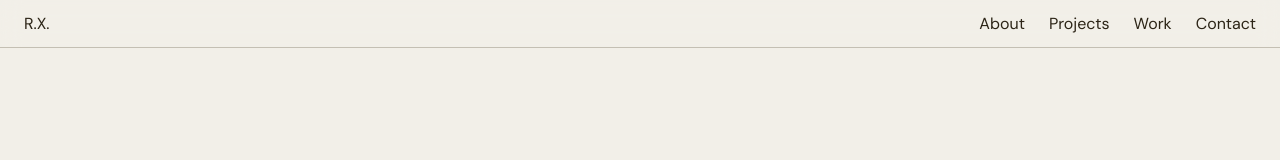
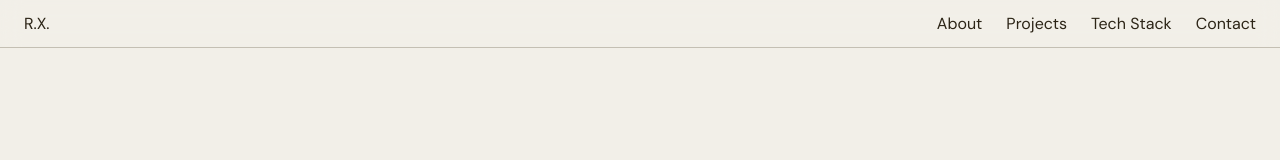
Before and after one commit to Riichxiong99/portfolio, a React (Vite) app: page / in a window 1280 px wide. Shown: the top 160 px of the page. Built offline with nearby package versions, Linux system fonts and the light colour scheme; no server answers.

Commit message:
changed title of work to tech stack

```diff
--- a/src/components/Nav.jsx
+++ b/src/components/Nav.jsx
@@ -11,7 +11,7 @@
       <ul>
         <li><a href="#about">About</a></li>
         <li><a href="#projects">Projects</a></li>
-        <li><a href="#work">Work</a></li>
+        <li><a href="#work">Tech Stack</a></li>
         <li><a href="#contact">Contact</a></li>
       </ul>
     </nav>
```
